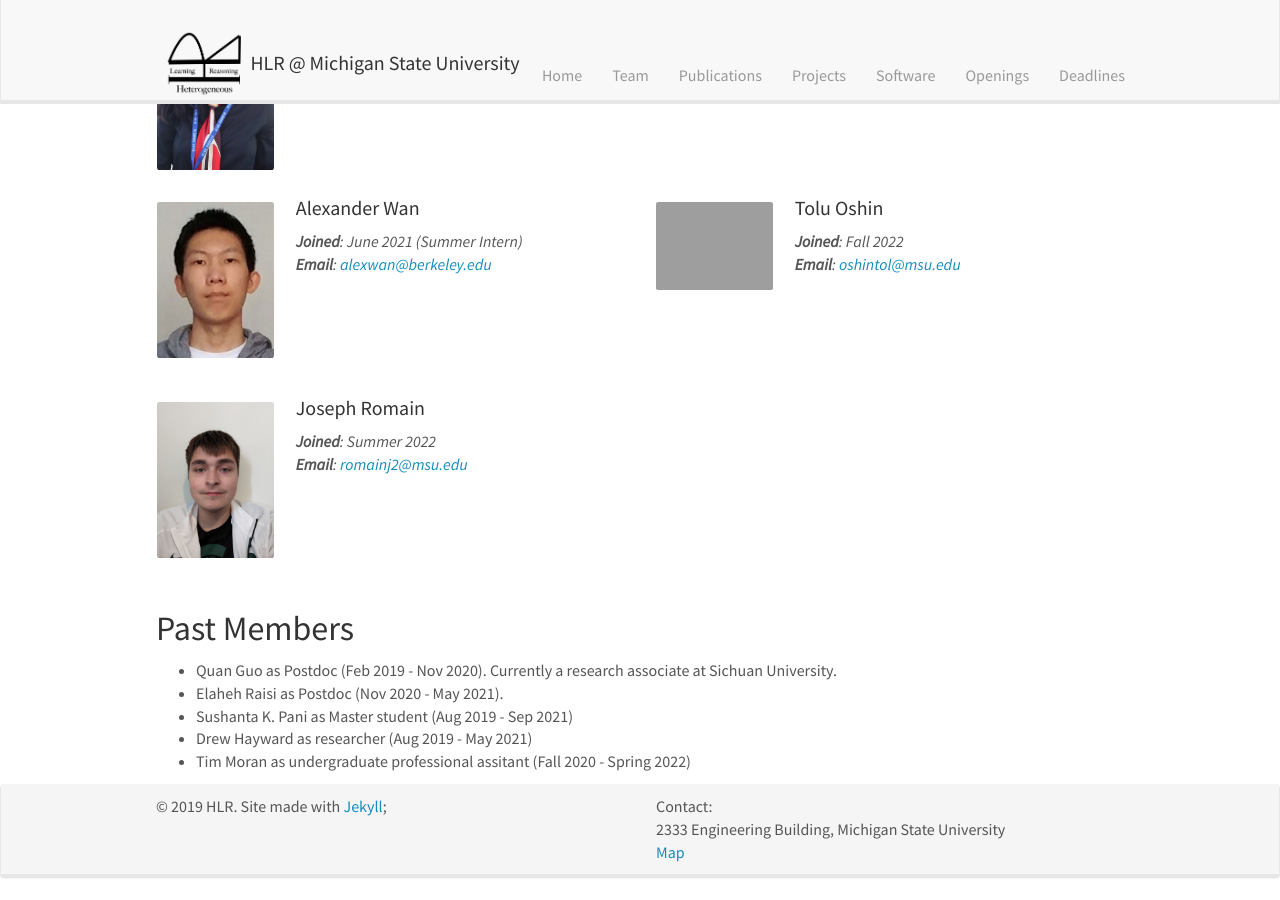
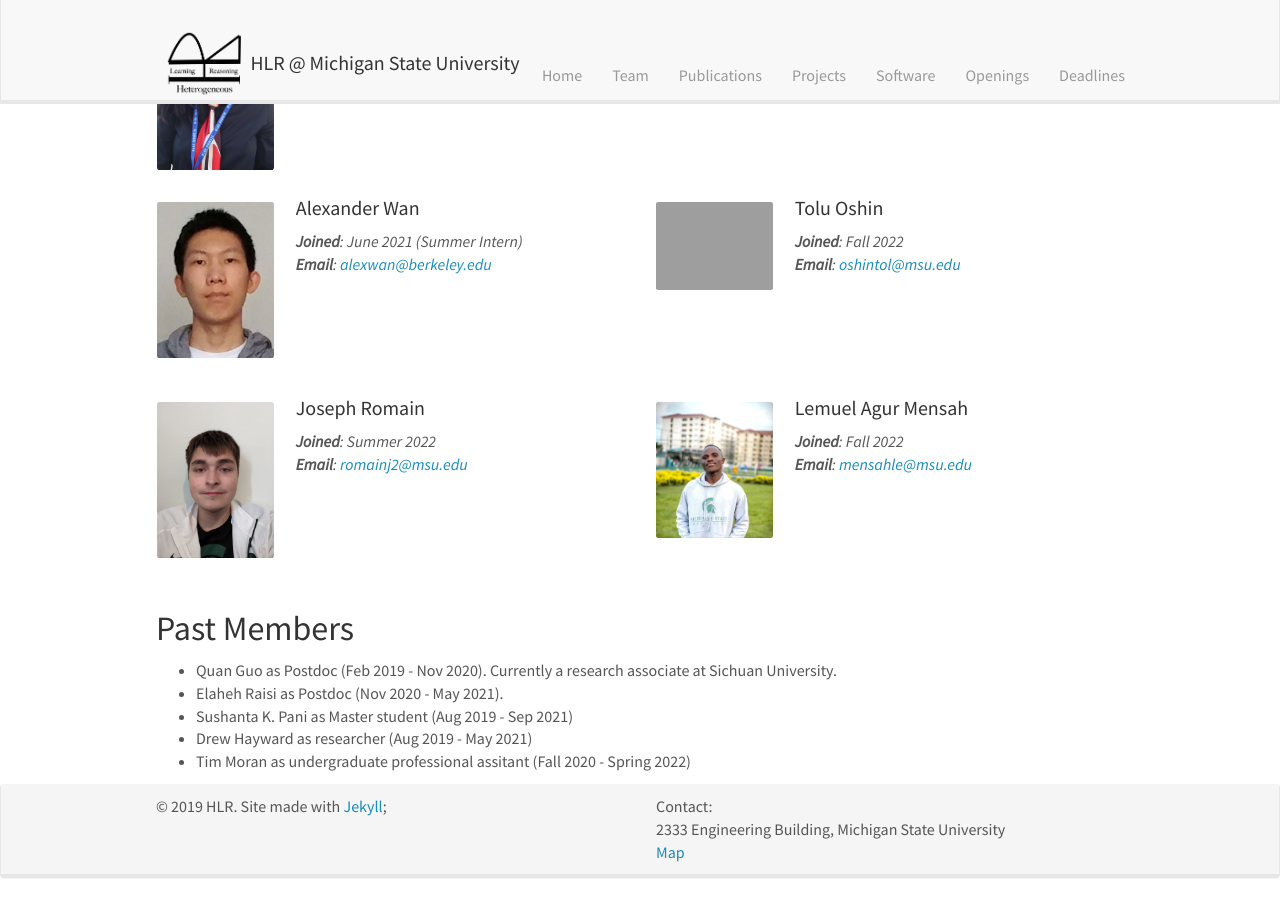
Before and after one commit to HLR/HLR.github.io, a Jekyll site: the page built from _pages/team.md, in a window 1280 px wide and 900 px high, scrolled down 2803 px. Built offline with Jekyll 4.4.1, drawn with Linux system fonts in a browser that asks for light colours; nearby versions of some CDN libraries.

Commit message:
Update undergrads.yml

```diff
--- a/_data/undergrads.yml
+++ b/_data/undergrads.yml
@@ -32,3 +32,10 @@
   joined: Summer 2022
   research_interest: Natural language processing and misinformation detection
   webpage: /
+
+- name: Lemuel Agur Mensah
+  photo: lemuel.jpg
+  email: mensahle@msu.edu
+  joined: Fall 2022
+  research_interest: Still exploring
+  webpage: /
```
